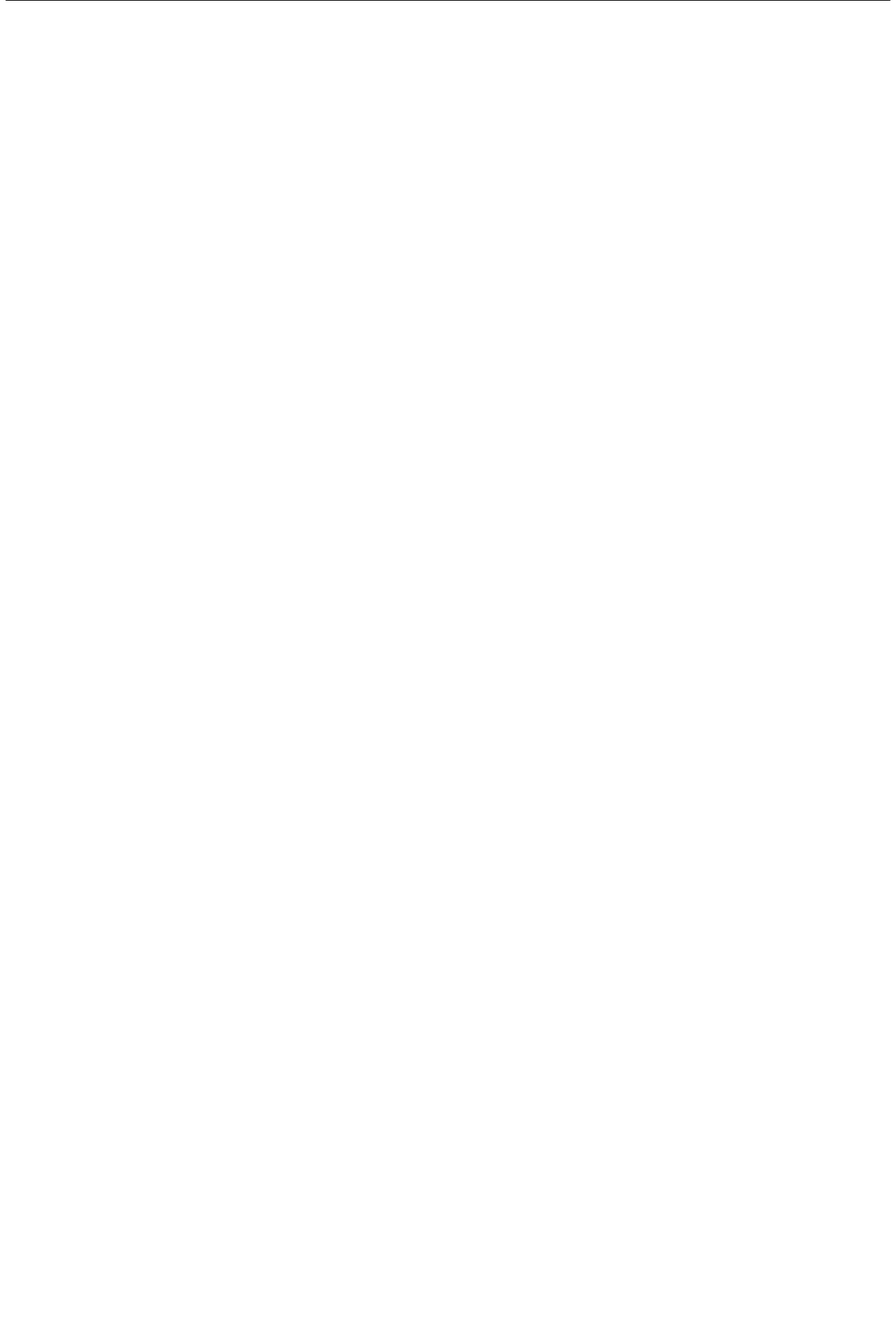
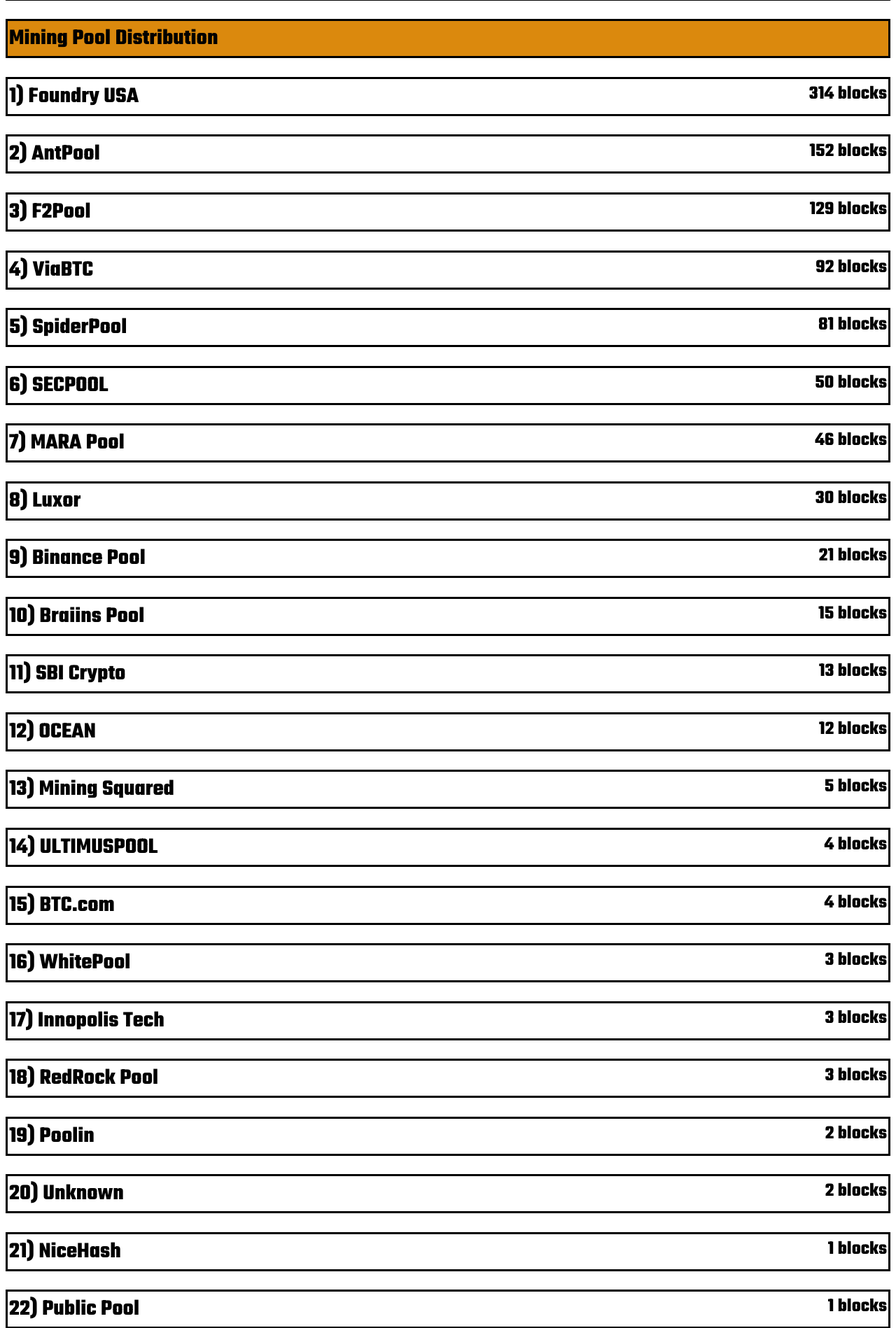
Before and after one commit to Dreamstick9/ChromaScope, a React (Vite) app: page / in a window 1280 px wide. Shown: the part 1665-3563 px from the top of the page at 70% size. Before the commit the page ends 1692 px from the top, so only its background shows below. Built offline with nearby package versions, Linux system fonts and the light colour scheme; a web font is replaced by a local one.

Commit message:
added mining distribution chart

```diff
--- a/src/App.jsx
+++ b/src/App.jsx
@@ -3,6 +3,7 @@
 import Table from './api-features/Table'
 import Mempool from './api-features/Mempool'
 import Fees from './api-features/Fees'
+import Mines from './api-features/Mining'
 import './App.css'
 
 function App() {
@@ -15,6 +16,7 @@
     <Table query={query} sort={sort} filter={filter}/>
     <Mempool />
     <Fees />
+    <Mines />
 
 
     </>
--- a/src/api-features/Fees.jsx
+++ b/src/api-features/Fees.jsx
@@ -18,9 +18,9 @@
     return (
         <>
         <h1>Fee Estimator</h1>
-        <h2>Highest Fee:- {fees.fastestFee} sat/vb</h2>
-        <h2>Standard Fee:- {fees.hourFee} sat/vb</h2>
-        <h2>Economy Fee:- {fees.economyFee} sat/vb</h2>
+        <h2>Highest Fee:- <span className="bro">{fees.fastestFee} sat/vb</span></h2>
+        <h2>Standard Fee:- <span className="bro">{fees.hourFee} sat/vb</span></h2>
+        <h2>Economy Fee:- <span className="bro">{fees.economyFee} sat/vb</span></h2>
         </>
     )
 }
--- a/src/api-features/Mempool.jsx
+++ b/src/api-features/Mempool.jsx
@@ -17,9 +17,9 @@
     return (
         <>
         <h1>Live Mempool Stats</h1>
-        <h2>No. of uncomfirmed transactions:-  {daa.count}</h2>
-        <h2>Total size of mempool:- {((daa.vsize)/1000000).toFixed(2)} mb</h2>
-        <h2>Total fees waiting in mempool:- {(daa.total_fee/100000000).toFixed(3)} BTC</h2>
+        <h2>No. of uncomfirmed transactions:-  <span className="bro">{daa.count}</span></h2>
+        <h2>Total size of mempool:- <span className="bro">{((daa.vsize)/1000000).toFixed(2)} mb</span> </h2>
+        <h2>Total fees waiting in mempool:- <span className="bro">{(daa.total_fee/100000000).toFixed(3)} BTC</span></h2>
         </>
     )
 }
--- /dev/null
+++ b/src/api-features/Mining.css
@@ -0,0 +1,15 @@
+/* .bro{
+    border: 3px solid black;
+    padding: 2px;
+    font-family: 'Teko', sans-serif;
+    font-size: 2rem;
+    overflow: hidden;
+    text-overflow: ellipsis;
+    white-space: nowrap;
+    background-color: #db890d;
+} */
+
+.bro{
+    font-size: 1.7rem;
+
+}
--- /dev/null
+++ b/src/api-features/Mining.jsx
@@ -0,0 +1,36 @@
+import { useState, useEffect } from "react";
+import './Mining.css'
+import FetchMining from './Miningapi';
+function Mines(){
+    const [mine, showmine] = useState(null)
+    useEffect(()=>{
+        FetchMining().then((result)=>{
+            console.log(result)
+            showmine(result)
+        })
+    },[])
+    if(!mine){
+        return <h3>Loading...</h3>
+    }
+    return (
+        <>
+        <h1>Mining Pool Distribution</h1>
+        {
+            mine.pools.map((i)=>{
+            return (
+                <h2 key={i.poolId} style={{display:'flex', justifyContent:'space-between'}}>
+                    <span>{i.rank}{`)`} {i.name}</span>
+                    <span className="bro">{i.blockCount} blocks</span>
+                </h2>
+            )
+
+            })
+        }
+
+        </>
+    )
+}
+
+
+
+export default Mines
--- /dev/null
+++ b/src/api-features/Miningapi.jsx
@@ -0,0 +1,300 @@
+const api ='/api/v1/mining/pools/1w';
+const mock ={
+    "pools": [
+        {
+            "poolId": 112,
+            "name": "Foundry USA",
+            "link": "https://foundrydigital.com",
+            "blockCount": 314,
+            "rank": 1,
+            "emptyBlocks": 0,
+            "slug": "foundryusa",
+            "avgMatchRate": 99.97,
+            "avgFeeDelta": "-0.03444650",
+            "poolUniqueId": 111
+        },
+        {
+            "poolId": 45,
+            "name": "AntPool",
+            "link": "https://www.antpool.com",
+            "blockCount": 152,
+            "rank": 2,
+            "emptyBlocks": 0,
+            "slug": "antpool",
+            "avgMatchRate": 99.96,
+            "avgFeeDelta": "-0.06956974",
+            "poolUniqueId": 44
+        },
+        {
+            "poolId": 37,
+            "name": "F2Pool",
+            "link": "https://www.f2pool.com",
+            "blockCount": 129,
+            "rank": 3,
+            "emptyBlocks": 0,
+            "slug": "f2pool",
+            "avgMatchRate": 99.93,
+            "avgFeeDelta": "-0.06124264",
+            "poolUniqueId": 36
+        },
+        {
+            "poolId": 74,
+            "name": "ViaBTC",
+            "link": "https://viabtc.com",
+            "blockCount": 92,
+            "rank": 4,
+            "emptyBlocks": 0,
+            "slug": "viabtc",
+            "avgMatchRate": 99.89,
+            "avgFeeDelta": "-0.11548696",
+            "poolUniqueId": 73
+        },
+        {
+            "poolId": 103,
+            "name": "SpiderPool",
+            "link": "https://www.spiderpool.com",
+            "blockCount": 81,
+            "rank": 5,
+            "emptyBlocks": 0,
+            "slug": "spiderpool",
+            "avgMatchRate": 100,
+            "avgFeeDelta": "-0.13497531",
+            "poolUniqueId": 102
+        },
+        {
+            "poolId": 142,
+            "name": "SECPOOL",
+            "link": "https://www.secpool.com",
+            "blockCount": 50,
+            "rank": 6,
+            "emptyBlocks": 0,
+            "slug": "secpool",
+            "avgMatchRate": 99.93,
+            "avgFeeDelta": "-0.06783400",
+            "poolUniqueId": 141
+        },
+        {
+            "poolId": 116,
+            "name": "MARA Pool",
+            "link": "https://marapool.com",
+            "blockCount": 46,
+            "rank": 7,
+            "emptyBlocks": 0,
+            "slug": "marapool",
+            "avgMatchRate": 99.99,
+            "avgFeeDelta": "-0.04512174",
+            "poolUniqueId": 115
+        },
+        {
+            "poolId": 5,
+            "name": "Luxor",
+            "link": "https://mining.luxor.tech",
+            "blockCount": 30,
+            "rank": 8,
+            "emptyBlocks": 0,
+            "slug": "luxor",
+            "avgMatchRate": 99.93,
+            "avgFeeDelta": "-0.03965333",
+            "poolUniqueId": 4
+        },
+        {
+            "poolId": 106,
+            "name": "Binance Pool",
+            "link": "https://pool.binance.com",
+            "blockCount": 21,
+            "rank": 9,
+            "emptyBlocks": 0,
+            "slug": "binancepool",
+            "avgMatchRate": 99.96,
+            "avgFeeDelta": "-0.07205238",
+            "poolUniqueId": 105
+        },
+        {
+            "poolId": 44,
+            "name": "Braiins Pool",
+            "link": "https://braiins.com/pool",
+            "blockCount": 15,
+            "rank": 10,
+            "emptyBlocks": 0,
+            "slug": "braiinspool",
+            "avgMatchRate": 99.95,
+            "avgFeeDelta": "-0.06573333",
+            "poolUniqueId": 43
+        },
+        {
+            "poolId": 113,
+            "name": "SBI Crypto",
+            "link": "https://sbicrypto.com",
+            "blockCount": 13,
+            "rank": 11,
+            "emptyBlocks": 0,
+            "slug": "sbicrypto",
+            "avgMatchRate": 99.54,
+            "avgFeeDelta": "-0.20685385",
+            "poolUniqueId": 112
+        },
+        {
+            "poolId": 143,
+            "name": "OCEAN",
+            "link": "https://ocean.xyz/",
+            "blockCount": 12,
+            "rank": 12,
+            "emptyBlocks": 0,
+            "slug": "ocean",
+            "avgMatchRate": 96.36,
+            "avgFeeDelta": "-0.21915000",
+            "poolUniqueId": 142
+        },
+        {
+            "poolId": 162,
+            "name": "Mining Squared",
+            "link": "https://pool.bsquared.network/",
+            "blockCount": 5,
+            "rank": 13,
+            "emptyBlocks": 0,
+            "slug": "miningsquared",
+            "avgMatchRate": 99.95,
+            "avgFeeDelta": "-0.01986000",
+            "poolUniqueId": 161
+        },
+        {
+            "poolId": 3,
+            "name": "ULTIMUSPOOL",
+            "link": "https://www.ultimuspool.com",
+            "blockCount": 4,
+            "rank": 14,
+            "emptyBlocks": 0,
+            "slug": "ultimuspool",
+            "avgMatchRate": 99.92,
+            "avgFeeDelta": "-0.04717500",
+            "poolUniqueId": 2
+        },
+        {
+            "poolId": 7,
+            "name": "BTC.com",
+            "link": "https://pool.btc.com",
+            "blockCount": 4,
+            "rank": 15,
+            "emptyBlocks": 0,
+            "slug": "btccom",
+            "avgMatchRate": 99.99,
+            "avgFeeDelta": "-0.12587500",
+            "poolUniqueId": 6
+        },
+        {
+            "poolId": 144,
+            "name": "WhitePool",
+            "link": "https://whitebit.com/mining-pool",
+            "blockCount": 3,
+            "rank": 16,
+            "emptyBlocks": 0,
+            "slug": "whitepool",
+            "avgMatchRate": 99.31,
+            "avgFeeDelta": "-0.06000000",
+            "poolUniqueId": 143
+        },
+        {
+            "poolId": 163,
+            "name": "Innopolis Tech",
+            "link": "https://innopolis.tech/",
+            "blockCount": 3,
+            "rank": 17,
+            "emptyBlocks": 0,
+            "slug": "innopolistech",
+            "avgMatchRate": 100,
+            "avgFeeDelta": "-0.02743333",
+            "poolUniqueId": 162
+        },
+        {
+            "poolId": 167,
+            "name": "RedRock Pool",
+            "link": "https://redrock.pro/",
+            "blockCount": 3,
+            "rank": 18,
+            "emptyBlocks": 0,
+            "slug": "redrockpool",
+            "avgMatchRate": 99.89,
+            "avgFeeDelta": "-0.02480000",
+            "poolUniqueId": 166
+        },
+        {
+            "poolId": 95,
+            "name": "Poolin",
+            "link": "https://www.poolin.com",
+            "blockCount": 2,
+            "rank": 19,
+            "emptyBlocks": 0,
+            "slug": "poolin",
+            "avgMatchRate": 99.94,
+            "avgFeeDelta": "-0.11315000",
+            "poolUniqueId": 94
+        },
+        {
+            "poolId": 1,
+            "name": "Unknown",
+            "link": "https://learnmeabitcoin.com/technical/coinbase-transaction",
+            "blockCount": 2,
+            "rank": 20,
+            "emptyBlocks": 0,
+            "slug": "unknown",
+            "avgMatchRate": 99.94,
+            "avgFeeDelta": "-0.05905000",
+            "poolUniqueId": 0
+        },
+        {
+            "poolId": 52,
+            "name": "NiceHash",
+            "link": "https://www.nicehash.com",
+            "blockCount": 1,
+            "rank": 21,
+            "emptyBlocks": 0,
+            "slug": "nicehash",
+            "avgMatchRate": 100,
+            "avgFeeDelta": "-0.06790000",
+            "poolUniqueId": 51
+        },
+        {
+            "poolId": 161,
+            "name": "Public Pool",
+            "link": "https://web.public-pool.io/",
+            "blockCount": 1,
+            "rank": 22,
+            "emptyBlocks": 0,
+            "slug": "publicpool",
+            "avgMatchRate": 99.41,
+            "avgFeeDelta": "-0.02030000",
+            "poolUniqueId": 160
+        },
+        {
+            "poolId": 50,
+            "name": "Solo CK",
+            "link": "https://solo.ckpool.org",
+            "blockCount": 1,
+            "rank": 23,
+            "emptyBlocks": 0,
+            "slug": "solock",
+            "avgMatchRate": 100,
+            "avgFeeDelta": "0.00460000",
+            "poolUniqueId": 49
+        }
+    ],
+    "blockCount": 984,
+    "lastEstimatedHashrate": 1.048309236948874e+21,
+    "lastEstimatedHashrate3d": 934620196446028600000,
+    "lastEstimatedHashrate1w": 949124994139932500000
+}
+
+
+
+async function FetchMining(){
+    try{
+        // let k = await fetch(api)
+        // let data = await k.json()
+        return mock
+    }catch(error){
+        console.log(error)
+        return []
+    }
+
+}
+export default FetchMining
```
Also changed, not shown: src/api-features/Fees.css (line endings or trailing spaces).
